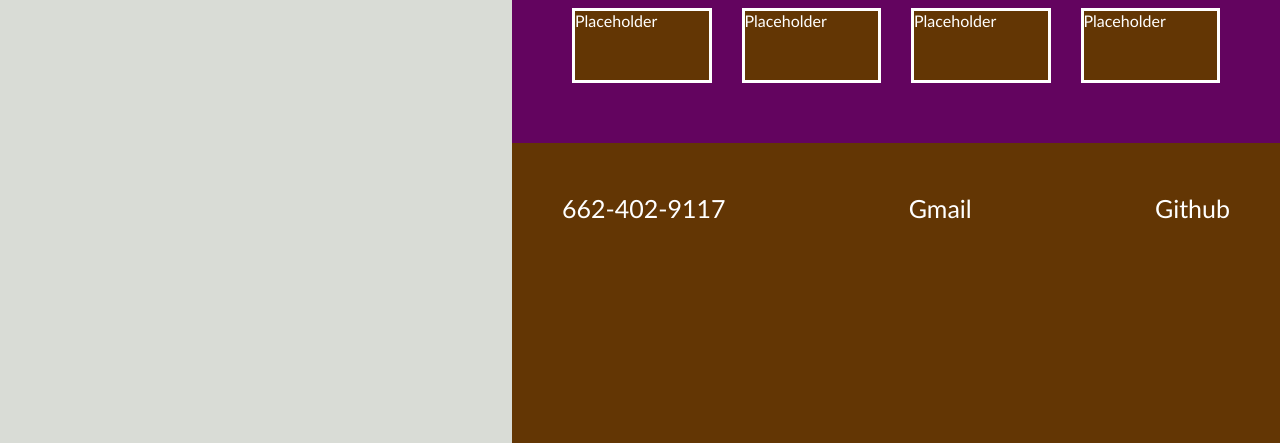
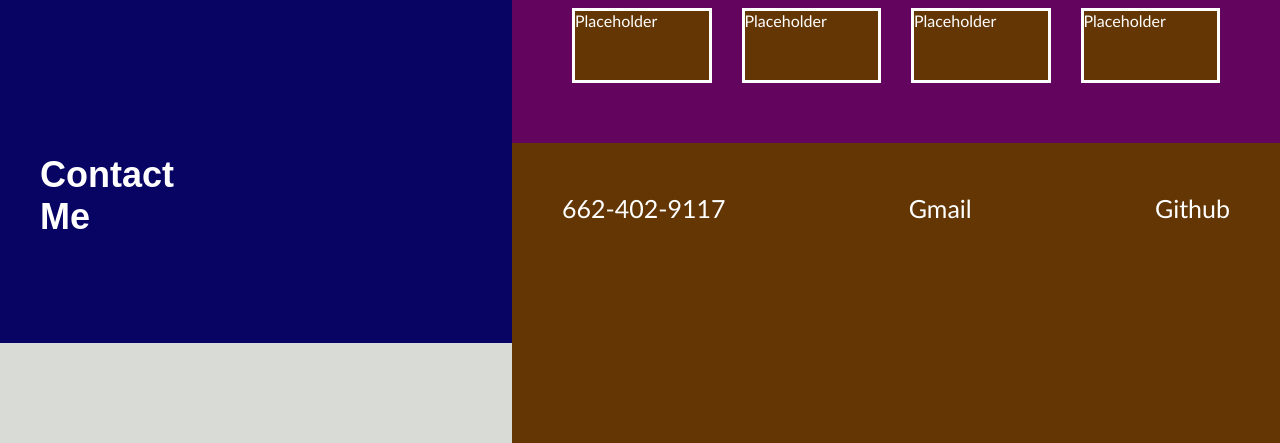
Before and after one commit to EmeraldAGreen/professional-portfolio, a plain HTML site: page index.html in a window 1280 px wide. Shown: the part 636-1079 px from the top of the page. Drawn offline with Linux system fonts and the light colour scheme.

Commit message:
progress on fixing the alignment of my section and aside using tips from study group

```diff
--- a/Assets/style.css
+++ b/Assets/style.css
@@ -40,11 +40,26 @@ header nav ul li {
 }
 
 section {
+    display:flex;
+    flex-direction: column;
     float: right;
     width: 60%;
     box-sizing: border-box;
 }
-
+aside, h2{
+    display:flex;
+    flex-direction: column;
+    justify-content: space-evenly;
+    flex: 1 1 auto;
+    align-content: left;
+    width: 40%;
+    height: 100vh;
+    padding: 20px;
+    background-color: #070463;
+    color: #ffffff;
+    font-size: 36px;
+    font-family: sans-serif, 'Gill Sans', 'Gill Sans MT', Calibri, 'Trebuchet MS';
+}
 a {
     color: #ffffff;
     text-decoration: none;
@@ -54,17 +69,7 @@ p {
     font-size: 16px;
 }
 
-aside {
-    display:inline-block;
-    padding: 20px;
-    width: 40%;
-    height: 100%;
-    margin: auto;
-    background-color: #070463;
-    color: #ffffff;
-    font-size: 36px;
-    font-family: sans-serif, 'Gill Sans', 'Gill Sans MT', Calibri, 'Trebuchet MS';
-}
+
 /* Styles for the sections of content in the body */
 .about-me {
     position: relative;
@@ -166,6 +171,7 @@ aside {
 @media screen and (max-width: 768px) {
     header nav {
         display: flex;
+        flex-direction: column;
         justify-content: space-between;
         align-items: center;
     }
@@ -176,7 +182,15 @@ aside {
     aside {
         width: 40%;
     }
+    /* .about-me {
+
+    } */
+    /* Something needs to be added here to make the text not disappear beneath the photo when the screen is less than 500px */
     .deployed-projects {
         display: block;
     }
+    .contact-me ul {
+        display: flex;
+        flex-direction: column;
+    }
 }
--- a/index.html
+++ b/index.html
@@ -30,7 +30,7 @@
     </nav>
 </header>
     <section id="about-me" class="about-me">
-        <img src="Assets/EG headshot.jpg" alt="Professional headshot of Emerald Green"/>
+         <img src="Assets/EG headshot.jpg" alt="Professional headshot of Emerald Green"/>
         <p>
                 Lorem, ipsum dolor sit amet consectetur adipisicing elit. Facilis ratione odit neque voluptas ex minus vel laboriosam corporis fugiat provident error, molestiae fugit doloremque tenetur suscipit ipsa. Reprehenderit, laudantium a.
         </p>
@@ -57,10 +57,9 @@
         </ul>
     </section>
     <aside>
-        <ul>
-            <h2>About Me</h2>
-            <h2>Deployed Projects</h2>
-            <h2>Contact Me</h2>
+    <h2>About Me</h2>
+    <h2>Deployed Projects</h2>
+    <h2>Contact Me</h2>
     </aside>
 </body>
 
```
